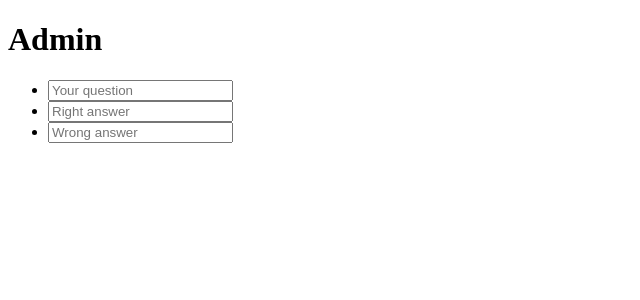
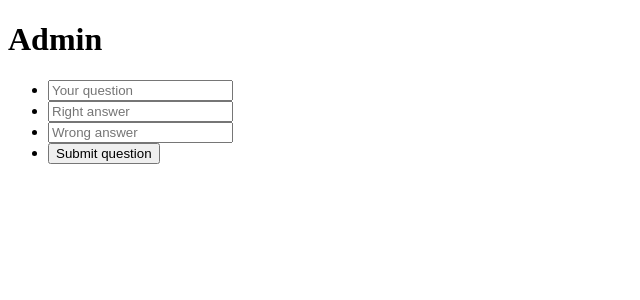
Before and after one commit to Stefano333/IronQuiz, a Flask app: page /admin in a window 1280 px wide. Shown: the top 300 px of the page, without its empty margins (0-640 px from the left). Run offline with Flask 2, Linux system fonts and the light colour scheme.

Commit message:
add a new question only if no question is going on

```diff
--- a/Iron_Quiz/templates/admin.html
+++ b/Iron_Quiz/templates/admin.html
@@ -1,20 +1,30 @@
 <!DOCTYPE html>
 <h1>Admin</h1>
+{% if question_form %}
 <form method="post">
     {{ question_form.hidden_tag() }}
     <ul>
         <li>{{ question_form.question }}</li>
         {% for error in question_form.question.errors %}
-            <li><span style="color: red;">[{{ error }}]</span></li>
+        <li><span style="color: red;">[{{ error }}]</span></li>
         {% endfor %}
         <li>{{ question_form.right_answer }}</li>
         {% for error in question_form.right_answer.errors %}
-            <li><span style="color: red;">[{{ error }}]</span></li>
+        <li><span style="color: red;">[{{ error }}]</span></li>
         {% endfor %}
         <li>{{ question_form.wrong_answer }}</li>
         {% for error in question_form.wrong_answer.errors %}
-            <li><span style="color: red;">[{{ error }}]</span></li>
+        <li><span style="color: red;">[{{ error }}]</span></li>
         {% endfor %}
+        <li>{{ question_form.submit }}</li>
+
 
     </ul>
 </form>
+{% else %}
+<ul>
+    <li>Question: {{ current_question.question }}</li>
+    <li>Right answer: {{ current_question.right_answer }}</li>
+    <li>Wrong answer: {{ current_question.wrong_answer }}</li>
+</ul>
+{% endif %}
```
